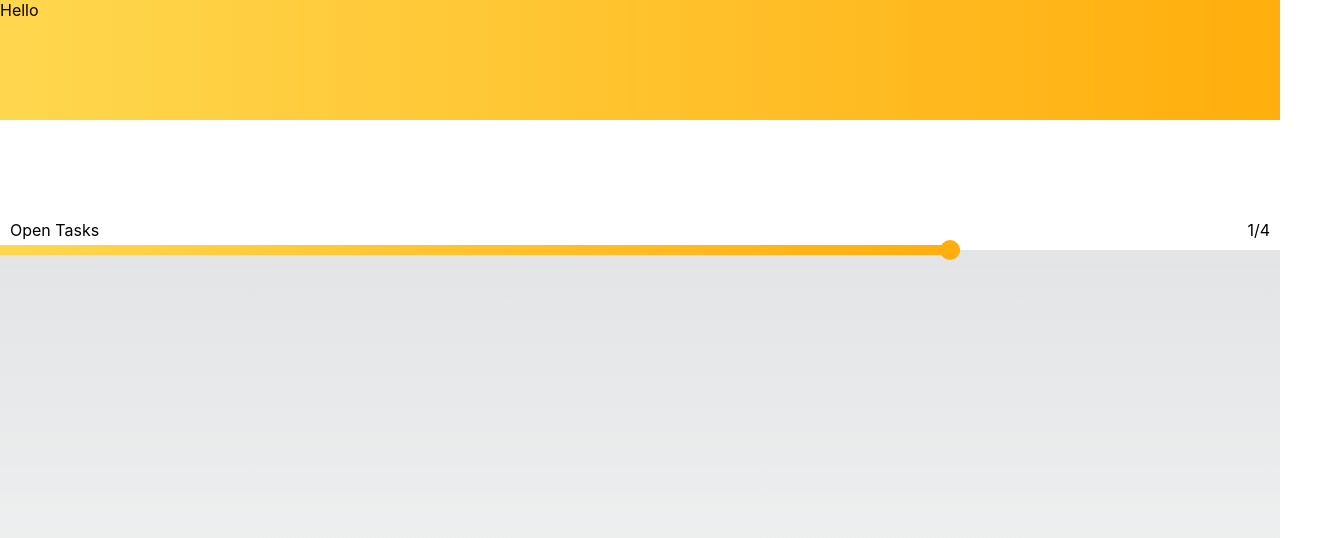
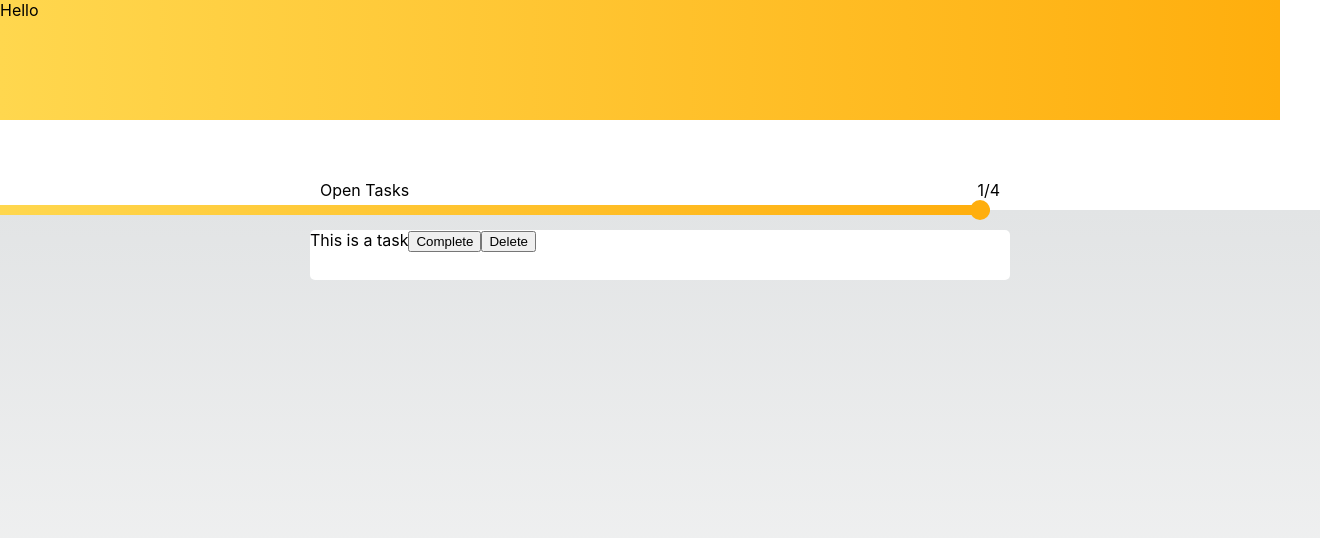
Before and after one commit to ComeAlongErica/react-todo-server, a React (Create React App) app: page / in a window 1280 px wide. Shown: the top 538 px of the page, 1320 px wide, since content can reach past the window. Built offline with nearby package versions, Linux system fonts and the light colour scheme.

Commit message:
tas card created

```diff
--- a/src/Components/List.jsx
+++ b/src/Components/List.jsx
@@ -1,13 +1,15 @@
 import React from 'react'
 import styled from 'styled-components'
 
-import ProgressBar from './ProgressBar'
+import ProgressBar from './parts/ProgressBar'
+import TaskCard from './parts/TaskCard'
 
 const ListContainer = styled.div`
 position: absolute;
 bottom: 0;
 `
 const TodoContainer = styled.div`
+padding: 20px;
 width: 100vw;
 background-image: linear-gradient(#e2e4e5, #f8f8f8);
 height: calc( 100vh - 250px);
@@ -16,7 +18,9 @@ height: calc( 100vh - 250px);
 const List = props => {
   return <ListContainer>
     <ProgressBar />
-    <TodoContainer />
+    <TodoContainer>
+      <TaskCard />
+    </TodoContainer>
   </ListContainer>
 }
 
--- a/src/Components/ProgressBar.jsx
+++ b/src/Components/parts/ProgressBar.jsx
@@ -16,6 +16,9 @@ display: flex;
 const ListsHeader = styled.div`
 display: flex;
 justify-content: space-between;
+width: 70%;
+max-width: 700px;
+margin: 0 auto;
 p {
   margin: 10px;
 }
--- /dev/null
+++ b/src/Components/parts/TaskCard.jsx
@@ -0,0 +1,21 @@
+import React from 'react'
+import styled from 'styled-components'
+
+const CardContainer = styled.div`
+width: 70%;
+max-width: 700px;
+margin: 0px auto;
+background-color: white;
+border-radius: 5px;
+min-height: 50px;
+`
+
+const TaskCard = props => {
+  return <CardContainer>
+    This is a task
+    <button>Complete</button>
+    <button>Delete</button>
+  </CardContainer>
+}
+
+export default TaskCard
```
